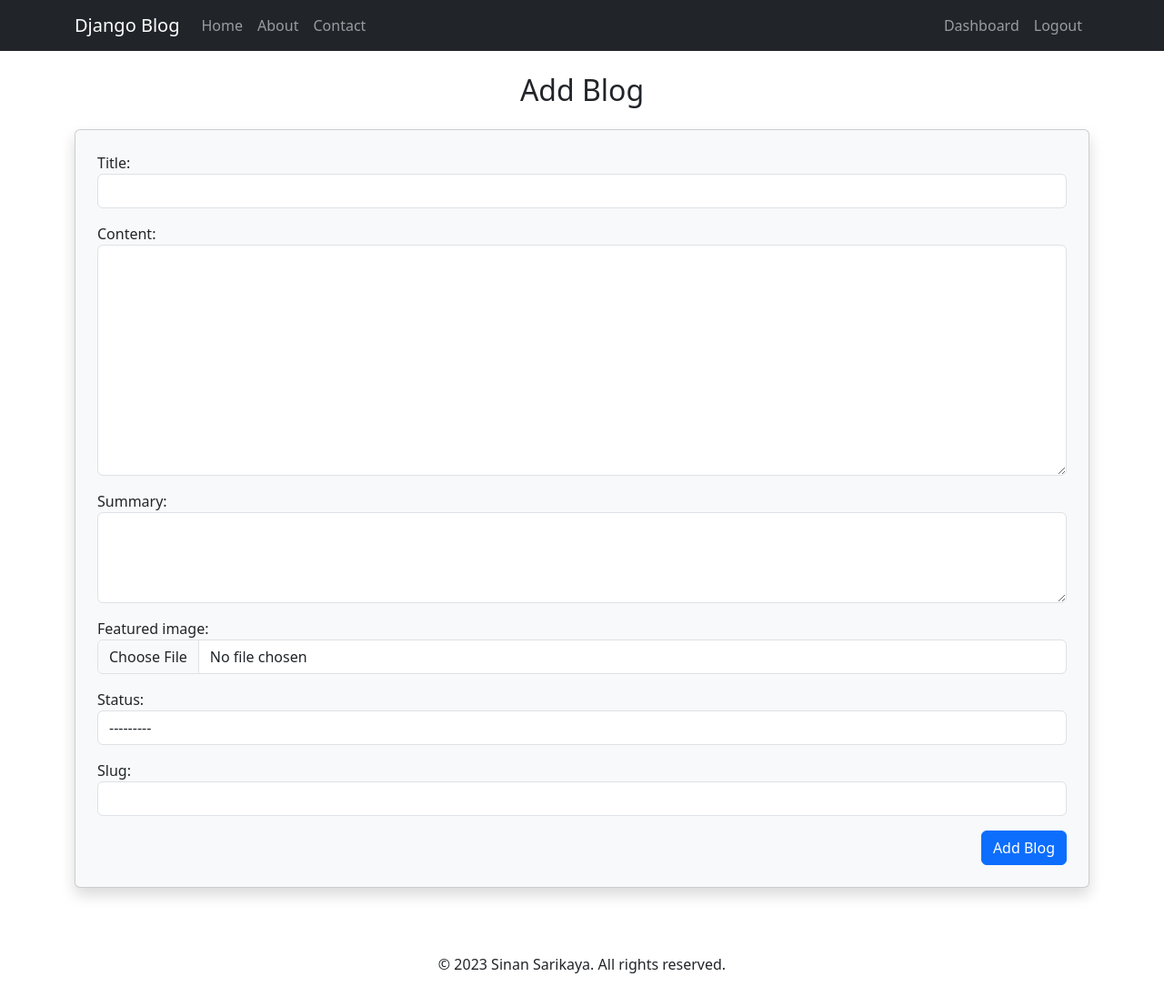
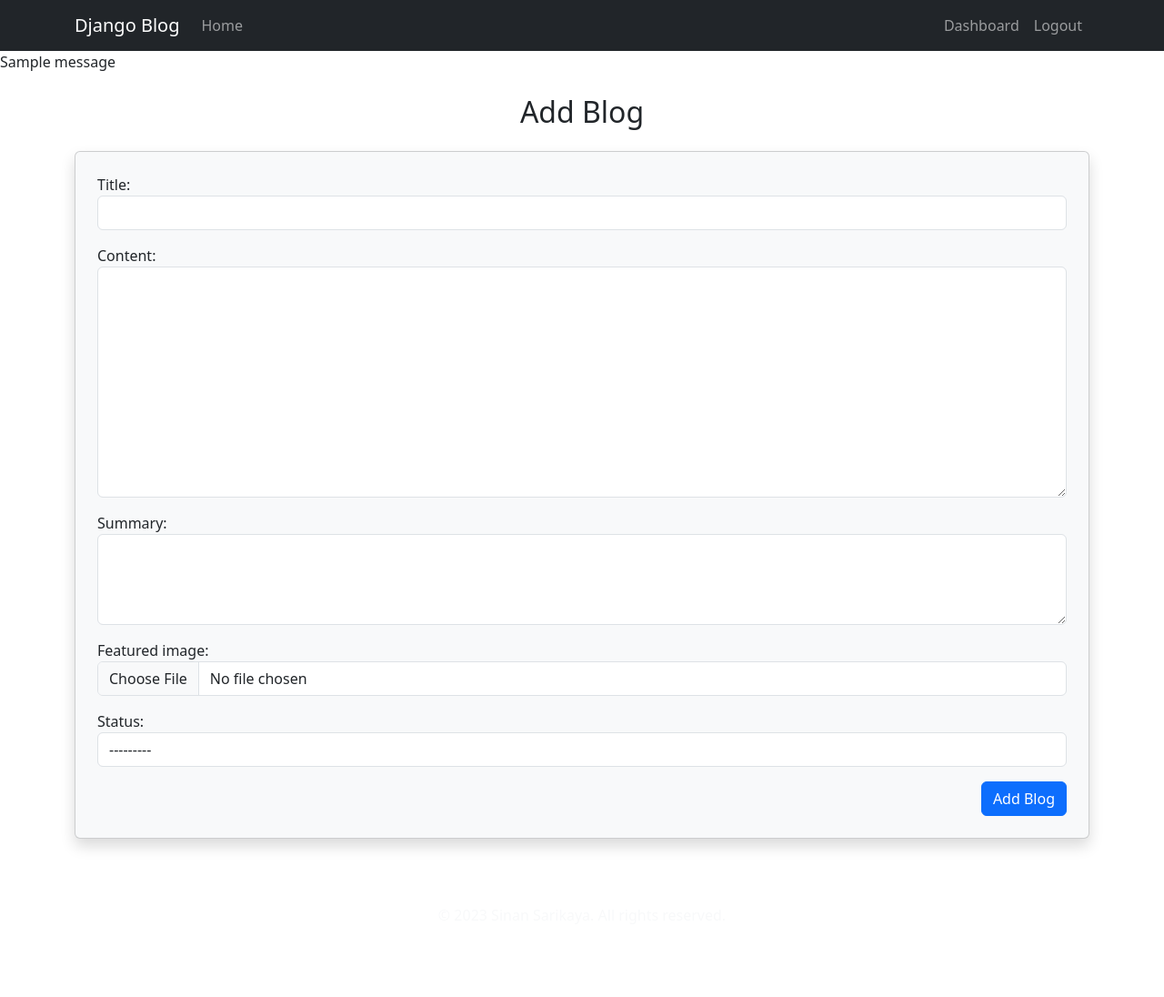
Before and after one commit to sinansarikaya/django-blog-app, a Django app: page /post-create/ in a window 1280 px wide. Shown: the whole page at 91% size. After the commit the page ends 933 px from the top, so only its background shows below. Run offline with Django 4.2, Linux system fonts and the light colour scheme; a user stored in the database is signed in; tables that the repository leaves empty hold one stand-in row (values such as "Sample post"); one stand-in notice (Sample message) is shown; parts of the project's set-up code (start-up, migrations or seed data) failed here and were passed over; some libraries are stand-ins or nearby versions.

Commit message:
ADD: Auto slug

```diff
--- a/blog/forms.py
+++ b/blog/forms.py
@@ -4,7 +4,7 @@ from .models import Post, Comment
 class PostForm(forms.ModelForm):
     class Meta:
         model = Post
-        fields = ['title', 'content', 'summary', 'featured_image', 'status', 'slug']
+        fields = ['title', 'content', 'summary', 'featured_image', 'status']
 
         widgets = {
             'title': forms.TextInput(attrs={'class': 'form-control'}),
@@ -12,7 +12,6 @@ class PostForm(forms.ModelForm):
             'summary': forms.Textarea(attrs={'class': 'form-control', 'style': 'height: 100px'}),
             'featured_image': forms.ClearableFileInput(attrs={'class': 'form-control'}),
             'status': forms.Select(attrs={'class': 'form-control'}),
-            'slug': forms.TextInput(attrs={'class': 'form-control'}),
         }
 
 class CommentForm(forms.ModelForm):
--- a/blog/models.py
+++ b/blog/models.py
@@ -2,6 +2,7 @@ from django.db import models
 from django.contrib.auth.models import User
 from django.utils import timezone
 from ckeditor.fields import RichTextField
+from django.utils.text import slugify
 
 class Post(models.Model):
     title = models.CharField(max_length=100)
@@ -24,6 +25,17 @@ class Post(models.Model):
         return self.title
 
     def save(self, *args, **kwargs):
+        if not self.slug:
+            self.slug = slugify(self.title)
+
+        unique_slug = self.slug
+        counter = 1
+        while Post.objects.filter(slug=unique_slug).exclude(id=self.id).exists():
+            unique_slug = f"{self.slug}-{counter}"
+            counter += 1
+
+        self.slug = unique_slug
+
         if self.status == 'published' and not self.published_date:
             self.published_date = timezone.now()
         super().save(*args, **kwargs)
--- a/blog/views.py
+++ b/blog/views.py
@@ -4,6 +4,9 @@ from .models import Post, Comment
 from .forms import PostForm, CommentForm
 from django.contrib import messages
 from django.core.exceptions import PermissionDenied
+from django.utils.text import slugify
+from django.conf import settings
+from google.cloud import storage
 
 def post_list(request):
     posts = Post.objects.filter(published_date__isnull=False, status='published').order_by('-published_date')
@@ -18,11 +21,16 @@ def post_detail(request, slug):
 def post_create(request):
     if request.method == 'POST':
         form = PostForm(request.POST, request.FILES)
+        form.instance.slug = slugify(form.instance.title)
         if form.is_valid():
             post = form.save(commit=False)
             post.author = request.user
             post.save()
+            messages.success(request, 'Post başarıyla oluşturuldu.')
             return redirect('post_detail', slug=post.slug)
+        else:
+            messages.error(request, f'Form hatalı: {form.errors}')
+
     else:
         form = PostForm()
     return render(request, 'blog/add_post.html', {'form':form})
@@ -66,7 +74,18 @@ def post_delete(request, pk):
         raise PermissionDenied()
 
     try:
+        # Google Cloud Storage'daki resmi sil
+        if post.featured_image:
+            client = storage.Client(credentials=settings.GS_CREDENTIALS)
+            bucket = client.get_bucket(settings.GS_BUCKET_NAME)
+            blob = bucket.blob(post.featured_image.name)
+            blob.delete()
+
+        # Post'u veritabanından sil
         post.delete()
     except Exception as e:
-        pass
+        print(f'Hata: {e}')  # Hata mesajını yazdır
+        messages.error(request, f'Gönderi silinirken bir hata oluştu: {e}')
+        return redirect('dashboard')
+
     return redirect('dashboard')
--- a/templates/base.html
+++ b/templates/base.html
@@ -31,12 +31,7 @@
                         <li class="nav-item">
                             <a class="nav-link" href="{% url 'index' %}">Home</a>
                         </li>
-                        <li class="nav-item">
-                            <a class="nav-link" href="#">About</a>
-                        </li>
-                        <li class="nav-item">
-                            <a class="nav-link" href="#">Contact</a>
-                        </li>
+
                     </ul>
                     <ul class="navbar-nav">
                         {% if user.is_authenticated %}
@@ -59,6 +54,13 @@
             </div>
         </nav>
     </header>
+    {% if messages %}
+        <div class="messages">
+            {% for message in messages %}
+            <div{% if message.tags %} class="{{ message.tags }}"{% endif %}>{{ message | safe}}</div>
+            {% endfor %}
+        </div>
+    {% endif %}
 
 
     {% block content %}
@@ -68,7 +70,7 @@
     <!--================ start footer Area  =================-->
     <footer class="footer-area  py-4">
       <div class="container">
-        <p class="text-center mb-0">&copy; {% now "Y" %} Sinan Sarikaya. All rights reserved.</p>
+        <p class="text-center text-light mb-0">&copy; {% now "Y" %} Sinan Sarikaya. All rights reserved.</p>
       </div>
     </footer>
     <!--================ End footer Area  =================-->
--- a/templates/blog/add_post.html
+++ b/templates/blog/add_post.html
@@ -7,10 +7,20 @@
 <div class="container mb-5">
   <h2 class="text-center my-4">Add Blog</h2>
   <div class="card bg-light shadow p-4">
-    <form method="POST" enctype="multipart/form-data">
+    <form method="POST" enctype="multipart/form-data" action="{% url 'add_post' %}">
       {% csrf_token %}
       {{ form.media }}
-      {{ form.as_p }}
+      {% for field in form %}
+        {% if field.name != "slug" %}
+          <p>
+            <label for="{{ field.auto_id }}">{{ field.label }}:</label>
+            {{ field }}
+            {% if field.help_text %}
+              <small class="form-text text-muted">{{ field.help_text }}</small>
+            {% endif %}
+          </p>
+        {% endif %}
+      {% endfor %}
       <div class="d-flex justify-content-end">
         <button type="submit" class="btn btn-primary">Add Blog</button>
       </div>
```
Also changed, not shown: templates/blog/index.html (+4 -4 lines).
